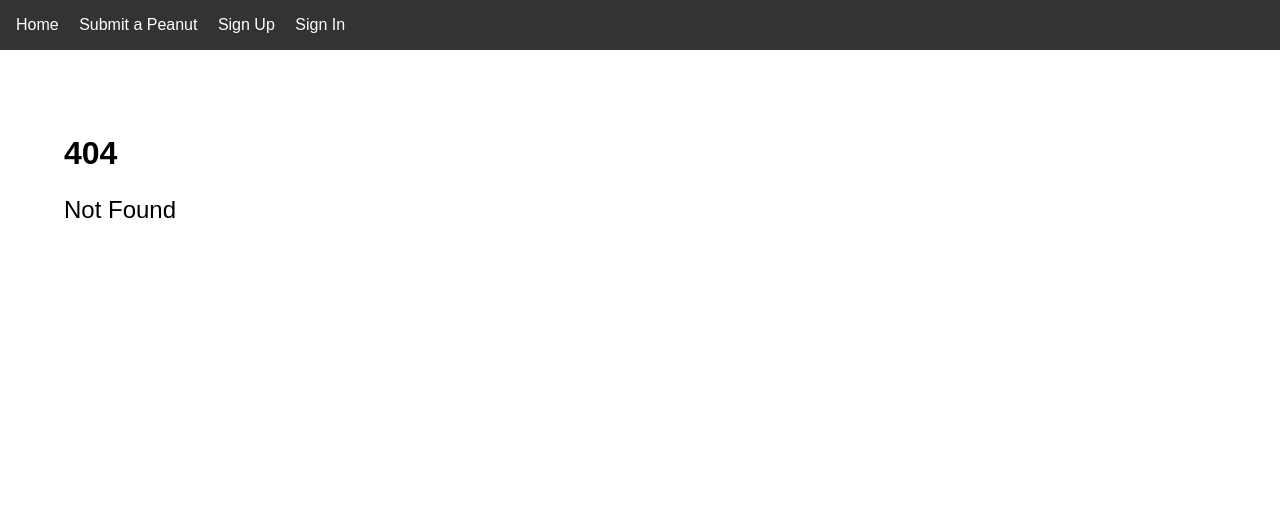
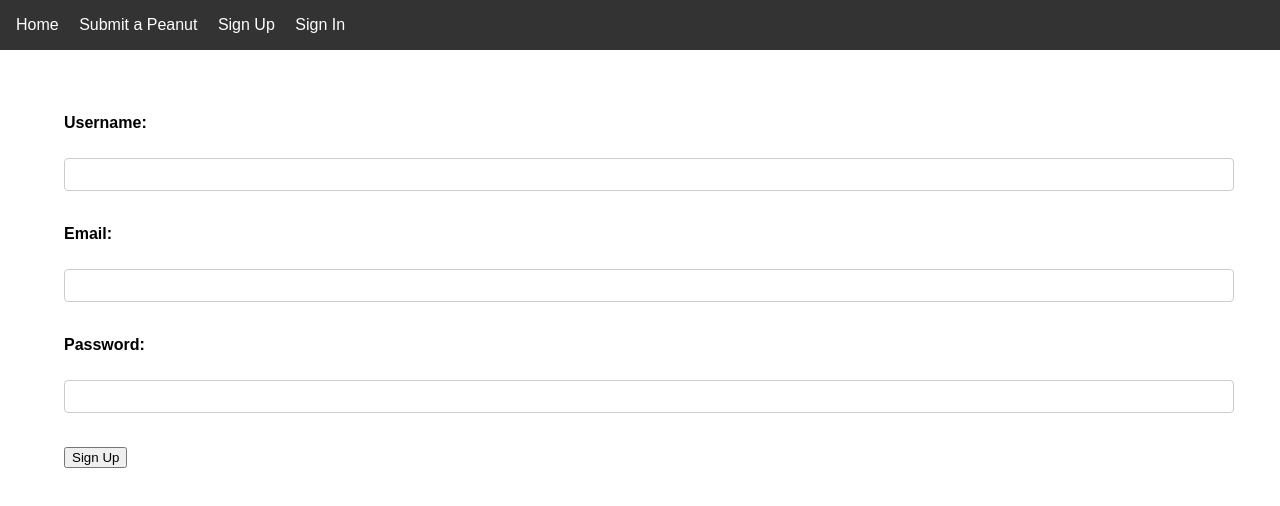
Before and after one commit to UrbaneD0ge/BPDB, a SvelteKit app: page /signup in a window 1280 px wide. Before the commit this address had no page. Shown: the top 506 px of the page. Built offline with nearby package versions, Linux system fonts and the light colour scheme.

Commit message:
signup page

```diff
--- /dev/null
+++ b/src/routes/signup/+page.svelte
@@ -0,0 +1,12 @@
+<form>
+    <label for="username">Username:</label><br>
+    <input type="text" id="username" name="username" required><br><br>
+
+    <label for="email">Email:</label><br>
+    <input type="email" id="email" name="email" required><br><br>
+
+    <label for="password">Password:</label><br>
+    <input type="password" id="password" name="password" required><br><br>
+
+    <input type="submit" value="Sign Up">
+</form>
```
